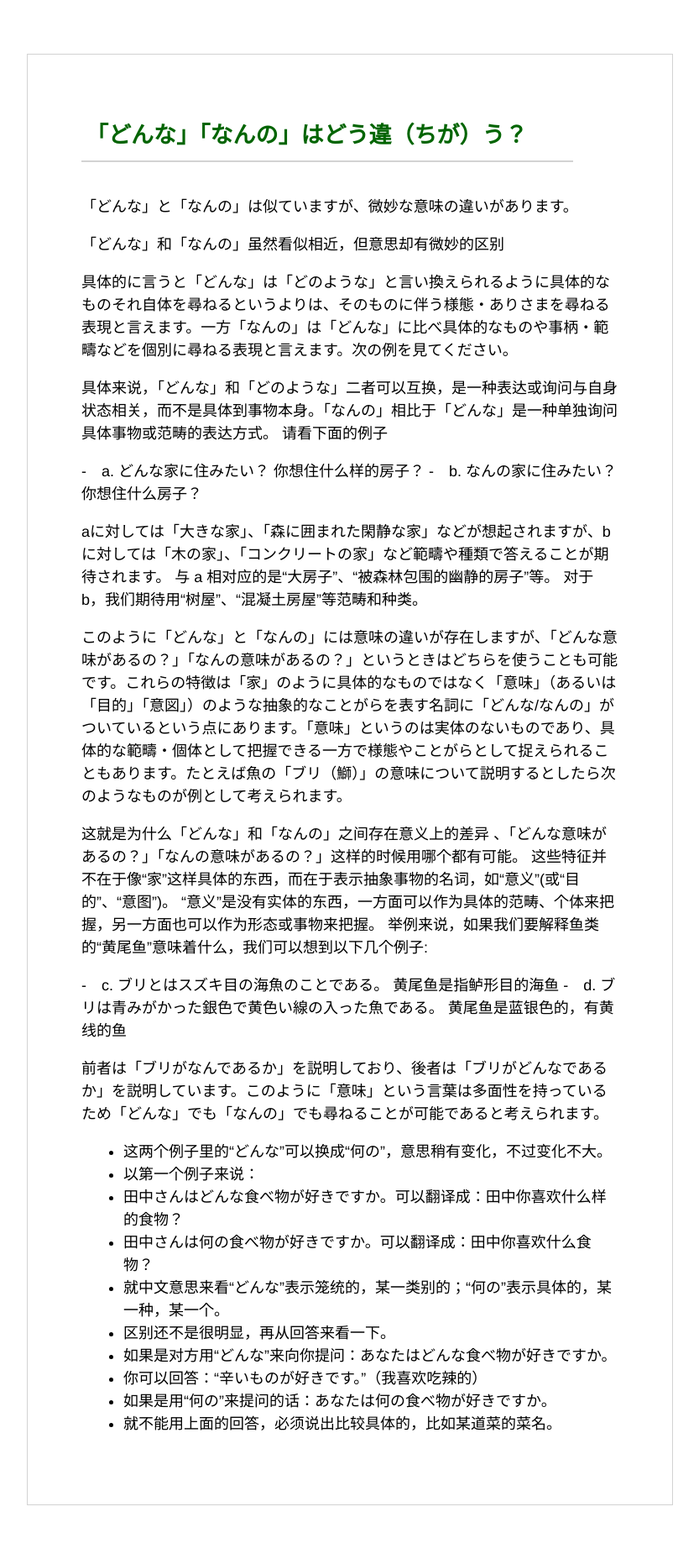
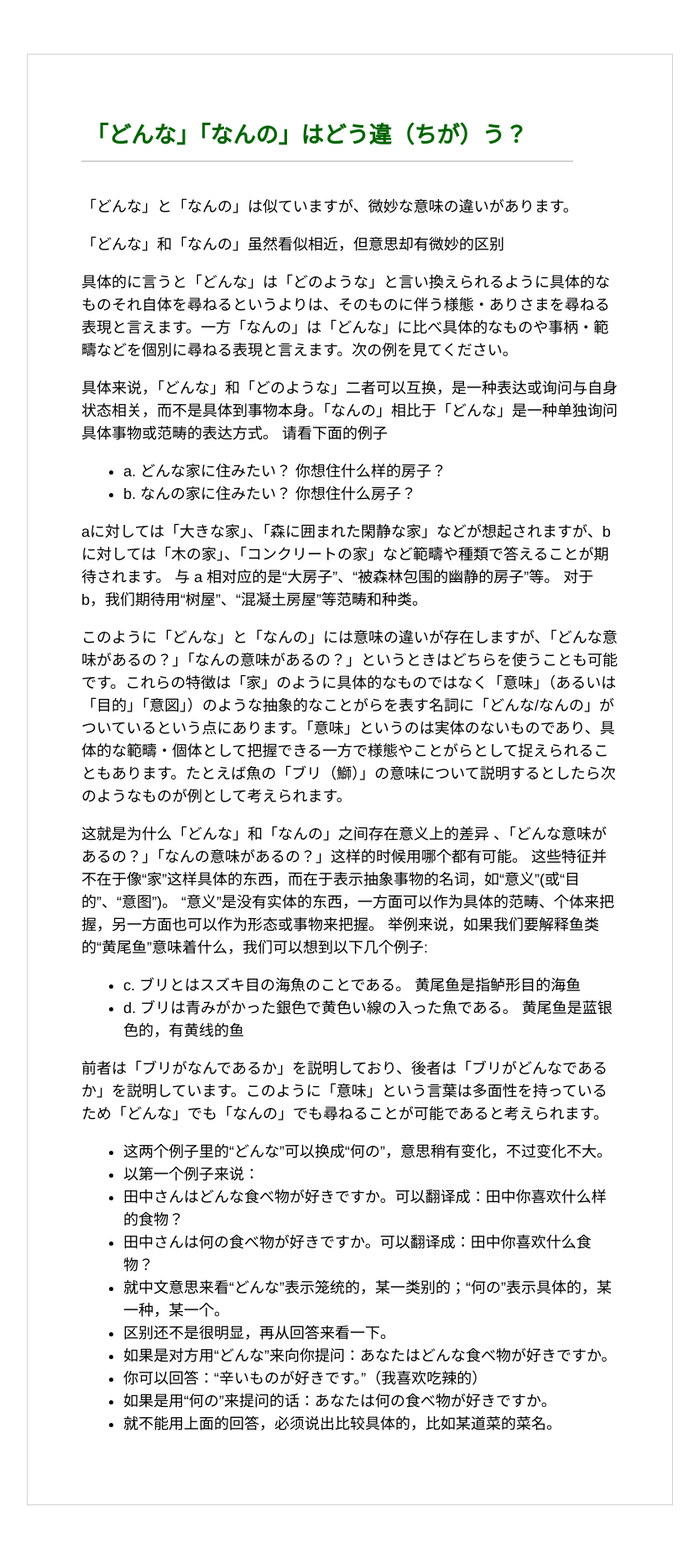
Before and after one commit to siqingmu/siqingmu.github.io, a Jekyll site: the page built from _posts/2019-08-04-what.md, in a window 1280 px wide. Shown: the whole page at 84% size, without its empty margins (224-1057 px from the left). Built offline with Jekyll 4.4.1, drawn with Linux system fonts in a browser that asks for light colours.

Commit message:
adjust-style

```diff
--- a/_posts/2019-08-04-what.md
+++ b/_posts/2019-08-04-what.md
@@ -11,8 +11,8 @@ title: 「どんな」「なんの」はどう違（ちが）う？
 
 具体来说，「どんな」和「どのような」二者可以互换，是一种表达或询问与自身状态相关，而不是具体到事物本身。「なんの」相比于「どんな」是一种单独询问具体事物或范畴的表达方式。 请看下面的例子
 
--　a. どんな家に住みたい？ 你想住什么样的房子？
--　b. なんの家に住みたい？ 你想住什么房子？
++ a. どんな家に住みたい？ 你想住什么样的房子？
++ b. なんの家に住みたい？ 你想住什么房子？
 
 aに対しては「大きな家」、「森に囲まれた閑静な家」などが想起されますが、bに対しては「木の家」、「コンクリートの家」など範疇や種類で答えることが期待されます。
 与 a 相对应的是“大房子”、“被森林包围的幽静的房子”等。 对于 b，我们期待用“树屋”、“混凝土房屋”等范畴和种类。
@@ -21,8 +21,8 @@ aに対しては「大きな家」、「森に囲まれた閑静な家」など
 
 这就是为什么「どんな」和「なんの」之间存在意义上的差异 、「どんな意味があるの？」「なんの意味があるの？」这样的时候用哪个都有可能。 这些特征并不在于像“家”这样具体的东西，而在于表示抽象事物的名词，如“意义”(或“目的”、“意图”)。 “意义”是没有实体的东西，一方面可以作为具体的范畴、个体来把握，另一方面也可以作为形态或事物来把握。 举例来说，如果我们要解释鱼类的“黄尾鱼”意味着什么，我们可以想到以下几个例子:
 
--　c. ブリとはスズキ目の海魚のことである。 黄尾鱼是指鲈形目的海鱼
--　d. ブリは青みがかった銀色で黄色い線の入った魚である。 黄尾鱼是蓝银色的，有黄线的鱼
++ c. ブリとはスズキ目の海魚のことである。 黄尾鱼是指鲈形目的海鱼
++ d. ブリは青みがかった銀色で黄色い線の入った魚である。 黄尾鱼是蓝银色的，有黄线的鱼
 
 前者は「ブリがなんであるか」を説明しており、後者は「ブリがどんなであるか」を説明しています。このように「意味」という言葉は多面性を持っているため「どんな」でも「なんの」でも尋ねることが可能であると考えられます。
 
```
